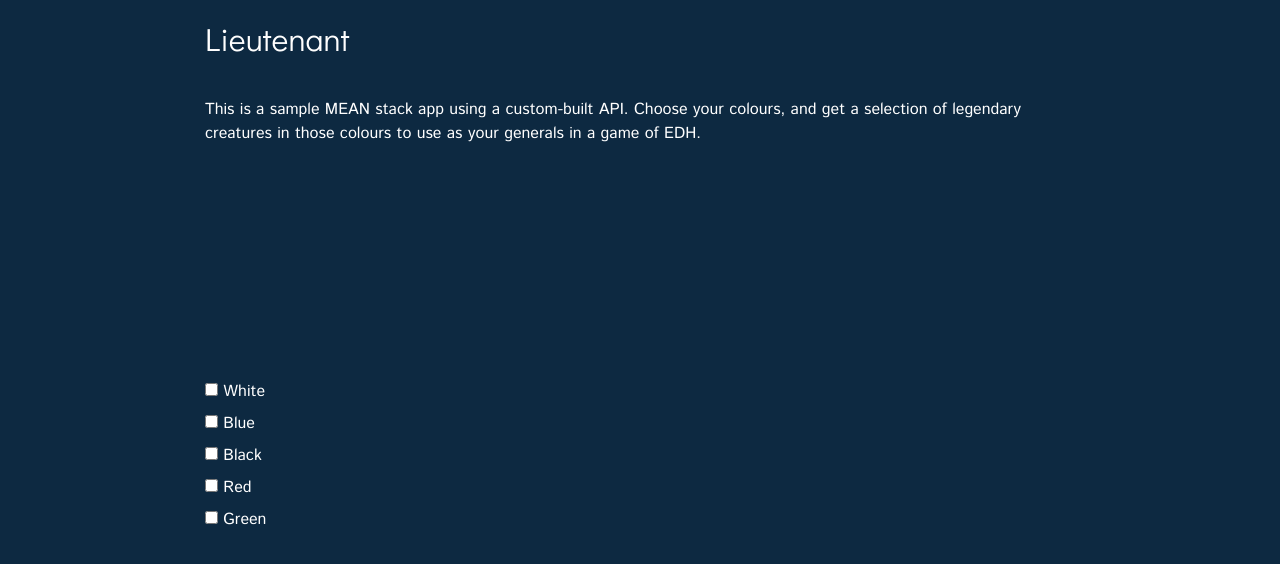
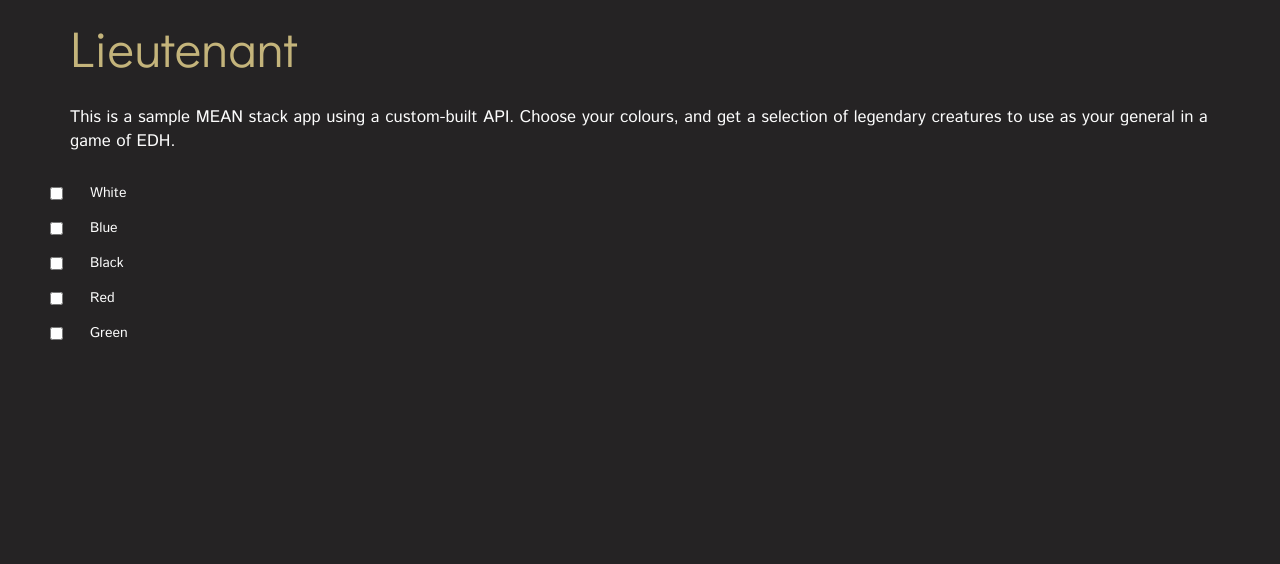
Before and after one commit to phrichards/lieutenant, a website: page index.html in a window 1280 px wide. Drawn offline with nearby package versions, Linux system fonts and the light colour scheme; some packages are replaced by stand-ins of ours.

Commit message:
updated styles

```diff
--- a/commanders.json
+++ b/commanders.json
@@ -58,4 +58,4 @@
 {"layout":"double-faced","supertypes":["Legendary"],"type":"Legendary Creature — Human Soldier","types":["Creature"],"colors":["White"],"multiverseid":398428,"names":["Kytheon, Hero of Akros","Gideon, Battle-Forged"],"name":"Kytheon, Hero of Akros","subtypes":["Human","Soldier"],"cmc":1,"rarity":"Mythic Rare","artist":"Willian Murai","power":"2","toughness":"1","manaCost":"{W}","text":"At end of combat, if Kytheon, Hero of Akros and at least two other creatures attacked this combat, exile Kytheon, then return him to the battlefield transformed under his owner's control.\n{2}{W}: Kytheon gains indestructible until end of turn.","number":"23a","imageName":"kytheon, hero of akros"},
 {"layout":"double-faced","supertypes":["Legendary"],"type":"Legendary Creature — Human Cleric","types":["Creature"],"colors":["Black"],"multiverseid":398441,"names":["Liliana, Heretical Healer","Liliana, Defiant Necromancer"],"name":"Liliana, Heretical Healer","subtypes":["Human","Cleric"],"cmc":3,"rarity":"Mythic Rare","artist":"Karla Ortiz","power":"2","toughness":"3","manaCost":"{1}{B}{B}","text":"Lifelink\nWhenever another nontoken creature you control dies, exile Liliana, Heretical Healer, then return her to the battlefield transformed under her owner's control. If you do, put a 2/2 black Zombie creature token onto the battlefield.","number":"106a","imageName":"liliana, heretical healer"},
 {"layout":"double-faced","supertypes":["Legendary"],"type":"Legendary Creature — Elf Scout","types":["Creature"],"colors":["Green"],"multiverseid":398438,"names":["Nissa, Vastwood Seer","Nissa, Sage Animist"],"name":"Nissa, Vastwood Seer","subtypes":["Elf","Scout"],"cmc":3,"rarity":"Mythic Rare","artist":"Wesley Burt","power":"2","toughness":"2","manaCost":"{2}{G}","text":"When Nissa, Vastwood Seer enters the battlefield, you may search your library for a basic Forest card, reveal it, put it into your hand, then shuffle your library.\nWhenever a land enters the battlefield under your control, if you control seven or more lands, exile Nissa, then return her to the battlefield transformed under her owner's control.","number":"189a","imageName":"nissa, vastwood seer"},
-{"layout":"normal","supertypes":["Legendary"],"type":"Legendary Creature — Human Artificer","types":["Creature"],"colors":["Red"],"multiverseid":398453,"name":"Pia and Kiran Nalaar","subtypes":["Human","Artificer"],"cmc":4,"rarity":"Rare","artist":"Eric Deschamps","power":"2","toughness":"2","manaCost":"{2}{R}{R}","text":"When Pia and Kiran Nalaar enters the battlefield, put two 1/1 colorless Thopter artifact creature tokens with flying onto the battlefield.\n{2}{R}, Sacrifice an artifact: Pia and Kiran Nalaar deals 2 damage to target creature or player.","number":"157","imageName":"pia and kiran nalaar"}
+{"layout":"normal","supertypes":["Legendary"],"type":"Legendary Creature — Human Artificer","types":["Creature"],"colors":["Red"],"multiverseid":398453,"name":"Pia and Kiran Nalaar","subtypes":["Human","Artificer"],"cmc":4,"rarity":"Rare","artist":"Eric Deschamps","power":"2","toughness":"2","manaCost":"{2}{R}{R}","text":"When Pia and Kiran Nalaar enters the battlefield, put two 1/1 colorless Thopter artifact creature tokens with flying onto the battlefield.\n{2}{R}, Sacrifice an artifact: Pia and Kiran Nalaar deals 2 damage to target creature or player.","number":"157","imageName":"pia and kiran nalaar"}]
--- a/index.html
+++ b/index.html
@@ -12,40 +12,29 @@
     </head>
     <body>
         <div class="container">
-      <div class="header">
             <h1>Lieutenant</h1>
-      </div>
-      <div class="content">
-        <p class="description">This is a sample MEAN stack app using a custom-built API. Choose your colours, and get a selection of legendary creatures in those colours to use as your generals in a game of EDH.</p>
+            <p class="description">This is a sample MEAN stack app using a custom-built API. Choose your colours, and get a selection of legendary creatures to use as your general in a game of EDH.</p>
             <div class="buttons">
-          <!-- <a href="#" ng-repeat="color in colors" ng-click="displayCards(color)" ng-class="color">{{color}}</a> -->
-          <div class="switch">
-            <input name="white" id="white" ng-model="colorModels.White" ng-change="displayCards('White')" data-toggle="toggle" class="cmn-toggle cmn-toggle-round-flat" type="checkbox">
+                <div class="checkbox">
+                    <input name="white" id="white" ng-model="colorModels.White" ng-change="displayCards('White')" data-toggle="toggle" type="checkbox" class="checkbox-primary">
                     <label for="white" class="white">White</label>
                 </div>
-          <div class="switch">
-            <input name="blue" id="blue" ng-model="colorModels.Blue" ng-change="displayCards('Blue')" data-toggle="toggle" class="cmn-toggle cmn-toggle-round-flat" type="checkbox">
+                <div class="checkbox">
+                    <input name="blue" id="blue" ng-model="colorModels.Blue" ng-change="displayCards('Blue')" data-toggle="toggle" type="checkbox">
                     <label for="blue" class="blue">Blue</label>
                 </div>
-          <div class="switch">
-            <input name="black" id="black" ng-model="colorModels.Black" ng-change="displayCards('Black')" data-toggle="toggle" class="cmn-toggle cmn-toggle-round-flat" type="checkbox">
+                <div class="checkbox">
+                    <input name="black" id="black" ng-model="colorModels.Black" ng-change="displayCards('Black')" data-toggle="toggle" type="checkbox">
                     <label for="black" class="black">Black</label>
                 </div>
-          <div class="switch">
-            <input name="red" id="red" ng-model="colorModels.Red" ng-change="displayCards('Red')" data-toggle="toggle" class="cmn-toggle cmn-toggle-round-flat" type="checkbox">
+                <div class="checkbox">
+                    <input name="red" id="red" ng-model="colorModels.Red" ng-change="displayCards('Red')" data-toggle="toggle" type="checkbox">
                     <label for="red" class="red">Red</label>
                 </div>
-          <div class="switch">
-            <input name="green" id="green" ng-model="colorModels.Green" ng-change="displayCards('Green')" data-toggle="toggle" class="cmn-toggle cmn-toggle-round-flat" type="checkbox">
+                <div class="checkbox">
+                    <input name="green" id="green" ng-model="colorModels.Green" ng-change="displayCards('Green')" data-toggle="toggle" type="checkbox">
                     <label for="green" class="green">Green</label>
                 </div>
-          <!-- <ul>
-            <li><input type="checkbox" name="white" id="white" ng-model="colorModels.White" ng-change="displayCards('White')" data-toggle="toggle"><label for="white">White</label></li>
-            <li><input type="checkbox" name="blue" id="blue" ng-model="colorModels.Blue" ng-change="displayCards('Blue')"><label for="blue">Blue</label></li>
-            <li><input type="checkbox" name="black" id="black" ng-model="colorModels.Black" ng-change="displayCards('Black')"><label for="black">Black</label></li>
-            <li><input type="checkbox" name="red" id="red" ng-model="colorModels.Red" ng-change="displayCards('Red')"><label for="red">Red</label></li>
-            <li><input type="checkbox" name="green" id="green" ng-model="colorModels.Green" ng-change="displayCards('Green')"><label for="green">Green</label></li>
-          </ul> -->
             </div>
 
 
@@ -58,11 +47,7 @@
             <div class="footer">
 
             </div>
-      </div> <!-- /.content -->
-    </div>
-
-
-
+        </div> <!-- /.container -->
 
         <script src="https://ajax.googleapis.com/ajax/libs/angularjs/1.3.14/angular.js"></script>
         <script src="https://cdnjs.cloudflare.com/ajax/libs/angular.js/1.3.15/angular-route.js"></script>
--- a/package.json
+++ b/package.json
@@ -8,6 +8,7 @@
   },
   "devDependencies": {
     "body-parser": "^1.12.2",
+    "bootstrap": "^3.3.5",
     "grunt": "^0.4.5",
     "grunt-contrib-sass": "^0.9.2",
     "grunt-contrib-watch": "^0.6.1",
--- /dev/null
+++ b/styles/awesome-bootstrap-checkbox.scss
@@ -0,0 +1,211 @@
+//
+// Checkboxes
+// --------------------------------------------------
+
+
+$font-family-icon: 'FontAwesome' !default;
+
+@mixin checkbox-variant($parent, $color) {
+  #{$parent} input[type="checkbox"]:checked + label,
+  #{$parent} input[type="radio"]:checked + label {
+    &::before {
+      background-color: $color;
+      border-color: $color;
+    }
+    &::after{
+      color: #fff;
+    }
+  }
+}
+
+
+.checkbox{
+  padding-left: 20px;
+
+  label{
+    display: inline-block;
+    vertical-align: middle;
+    position: relative;
+    padding-left: 5px;
+
+    &::before{
+      content: "";
+      display: inline-block;
+      position: absolute;
+      width: 17px;
+      height: 17px;
+      left: 0;
+      margin-left: -20px;
+      border: 1px solid $input-border;
+      border-radius: 3px;
+      background-color: #fff;
+      @include transition(border 0.15s ease-in-out, color 0.15s ease-in-out);
+    }
+
+    &::after{
+      display: inline-block;
+      position: absolute;
+      width: 16px;
+      height: 16px;
+      left: 0;
+      top: 0;
+      margin-left: -20px;
+      padding-left: 3px;
+      padding-top: 1px;
+      font-size: 11px;
+      color: $input-color;
+    }
+  }
+
+  input[type="checkbox"],
+  input[type="radio"] {
+    opacity: 0;
+    z-index: 1;
+
+    &:focus + label::before{
+      @include tab-focus();
+    }
+
+    &:checked + label::after{
+      font-family: $font-family-icon;
+      content: $fa-var-check;
+    }
+
+    &:disabled + label{
+      opacity: 0.65;
+
+      &::before{
+        background-color: $input-bg-disabled;
+        cursor: not-allowed;
+      }
+    }
+
+  }
+
+  &.checkbox-circle label::before{
+    border-radius: 50%;
+  }
+
+  &.checkbox-inline{
+    margin-top: 0;
+  }
+}
+
+@include checkbox-variant('.checkbox-primary', $brand-primary);
+@include checkbox-variant('.checkbox-danger', $brand-danger);
+@include checkbox-variant('.checkbox-info', $brand-info);
+@include checkbox-variant('.checkbox-warning', $brand-warning);
+@include checkbox-variant('.checkbox-success', $brand-success);
+
+//
+// Radios
+// --------------------------------------------------
+
+@mixin radio-variant($parent, $color) {
+  #{$parent} input[type="radio"]{
+    & + label{
+      &::after{
+        background-color: $color;
+      }
+    }
+    &:checked + label{
+      &::before {
+        border-color: $color;
+      }
+      &::after{
+        background-color: $color;
+      }
+    }
+  }
+}
+
+.radio{
+  padding-left: 20px;
+
+  label{
+    display: inline-block;
+    vertical-align: middle;
+    position: relative;
+    padding-left: 5px;
+
+    &::before{
+      content: "";
+      display: inline-block;
+      position: absolute;
+      width: 17px;
+      height: 17px;
+      left: 0;
+      margin-left: -20px;
+      border: 1px solid $input-border;
+      border-radius: 50%;
+      background-color: #fff;
+      @include transition(border 0.15s ease-in-out);
+    }
+
+    &::after{
+      display: inline-block;
+      position: absolute;
+      content: " ";
+      width: 11px;
+      height: 11px;
+      left: 3px;
+      top: 3px;
+      margin-left: -20px;
+      border-radius: 50%;
+      background-color: $input-color;
+      @include scale(0, 0);
+
+      @include transition-transform(.1s cubic-bezier(.8,-0.33,.2,1.33));
+      //curve - http://cubic-bezier.com/#.8,-0.33,.2,1.33
+    }
+  }
+
+  input[type="radio"]{
+    opacity: 0;
+    z-index: 1;
+
+    &:focus + label::before{
+      @include tab-focus();
+    }
+
+    &:checked + label::after{
+      @include scale(1, 1);
+    }
+
+    &:disabled + label{
+      opacity: 0.65;
+
+      &::before{
+        cursor: not-allowed;
+      }
+    }
+
+  }
+
+  &.radio-inline{
+    margin-top: 0;
+  }
+}
+
+@include radio-variant('.radio-primary', $brand-primary);
+@include radio-variant('.radio-danger', $brand-danger);
+@include radio-variant('.radio-info', $brand-info);
+@include radio-variant('.radio-warning', $brand-warning);
+@include radio-variant('.radio-success', $brand-success);
+
+
+input[type="checkbox"],
+input[type="radio"] {
+  &.styled:checked + label:after {
+    font-family: 'FontAwesome';
+    content: "\f00c";
+  }
+  & .styled:checked + label {
+    &::before {
+      color: #fff;
+    }
+    &::after {
+      color: #fff;
+    }
+  }
+}
--- a/styles/main.scss
+++ b/styles/main.scss
@@ -14,157 +14,35 @@ input[type=reset],input[type=submit]{-webkit-appearance:button;cursor:pointer;}b
 }
 
 body {
-	background: #0D2941;
-	color: #fff;
+	background: #252324;
+	color: #fcfcfc;
+	font-family: 'Istok Web', sans-serif;
 }
 
-.container {
-	width: 900px;
-	margin: 0 auto;
+h1 {
+	margin: 0;
+	padding: 20px 0 30px;
+	font-family: 'Didact Gothic', sans-serif;
+	font-size: 3.6em;
+	color: #C4B47B;
 }
 
-.content {
-	margin: 0 auto;
-	font-family: 'Istok Web', sans-serif;
-	margin-top: 20px;
-
-	p.description {
-		float: left;
-	}
-}
-
-.header {
-	// background: #777775;
-	width: 100%;
-
-	h1 {
-		margin: 0;
-		padding: 20px 0;
-		font-family: 'Didact Gothic', sans-serif;
-
-	}
-
+p {
+	margin-bottom: 20px;
+	font-size: 1.2em;
 }
 
 .buttons {
 	float: left;
-	margin-top: 25%;
+
+	div.checkbox {
+		margin-bottom: 20px;
+	}
 }
-
-// 	// margin-bottom: 20px;
-
-// 	float: left;
-// 	width: 100%;
-
-// 	.cmn-toggle {
-// 	  position: absolute;
-// 	  margin-left: -9999px;
-// 	  visibility: hidden;
-// 	}
-// 	.cmn-toggle + label {
-// 	  display: block;
-// 	  position: relative;
-// 	  cursor: pointer;
-// 	  outline: none;
-// 	  user-select: none;
-// 	}
-
-// 	input.cmn-toggle-round-flat + label {
-// 	  padding: 2px;
-// 	  width: 120px;
-// 	  height: 60px;
-// 	  background-color: #dddddd;
-// 	  border-radius: 60px;
-// 	  transition: background 0.4s;
-// 	}
-// 	input.cmn-toggle-round-flat + label:before,
-// 	input.cmn-toggle-round-flat + label:after {
-// 	  display: block;
-// 	  position: absolute;
-// 	  content: "";
-// 	}
-// 	input.cmn-toggle-round-flat + label:before {
-// 	  top: 2px;
-// 	  left: 2px;
-// 	  bottom: 2px;
-// 	  right: 2px;
-// 	  background-color: #fff;
-// 	  border-radius: 60px;
-// 	  transition: background 0.4s;
-// 	}
-// 	input.cmn-toggle-round-flat + label:after {
-// 	  top: 4px;
-// 	  left: 4px;
-// 	  bottom: 4px;
-// 	  width: 52px;
-// 	  background-color: #dddddd;
-// 	  border-radius: 52px;
-// 	  transition: margin 0.4s, background 0.4s;
-// 	}
-// 	input.cmn-toggle-round-flat:checked + label {
-// 	  	&.white {
-// 	  		background: white;
-
-// 		  	&:after {
-// 		  		background:white;
-// 		  	}
-// 	  	}
-
-// 	  	&.blue {
-//   			background:blue;
-
-// 	  		&:after {
-// 	  			background:blue;
-// 	  		}
-// 	  	}
-
-// 	  	&.black {
-//   			background:black;
-
-// 	  		&:after {
-// 	  			background:black;
-// 	  		}
-// 	  	}
-
-// 	  	&.red {
-//   			background:red;
-
-// 	  		&:after {
-// 	  			background:red;
-// 	  		}
-// 	  	}
-
-// 	  	&.green {
-//   			background:green;
-
-// 	  		&:after {
-// 	  			background:green;
-// 	  		}
-// 	  	}
-
-// 	}
-// 	input.cmn-toggle-round-flat:checked + label:after {
-// 	  margin-left: 60px;
-
-// 	}
-
-// 	ul {
-// 		padding: 0;
-// 	}
-
-// 	li {
-// 		list-style-type: none;
-// 		display: inline;
-// 		float: left;
-// 		width: 20%;
-// 	}
-
-// }
 
 div.cards {
 	float: right;
-    width: 80%;
-    margin-top: 10%
+    width: 85%;
 }
 
 div.card {
```
Also changed, not shown: public/images/bident of thassa.jpg (added), public/images/bow of nylea.jpg (added), public/images/hammer of purphoros.jpg (added), public/images/spear of heliod.jpg (added), public/images/whip of erebos.jpg (added), styles/awesome-bootstrap-checkbox.css (added), styles/main.css, 1 other file. Lines whose indentation alone changed are shown as unchanged.
